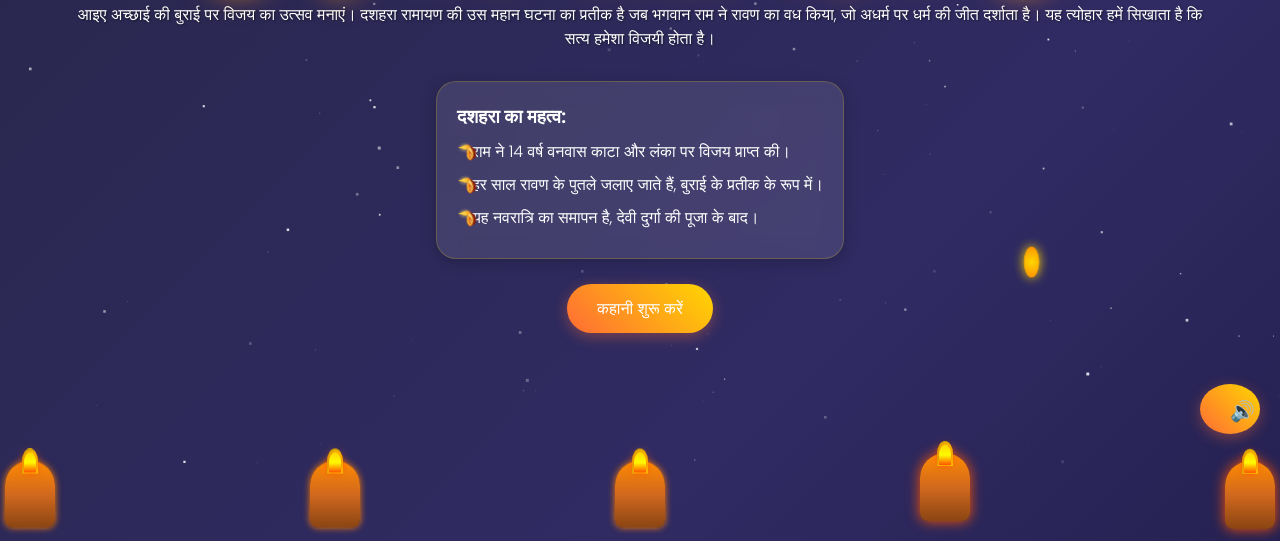
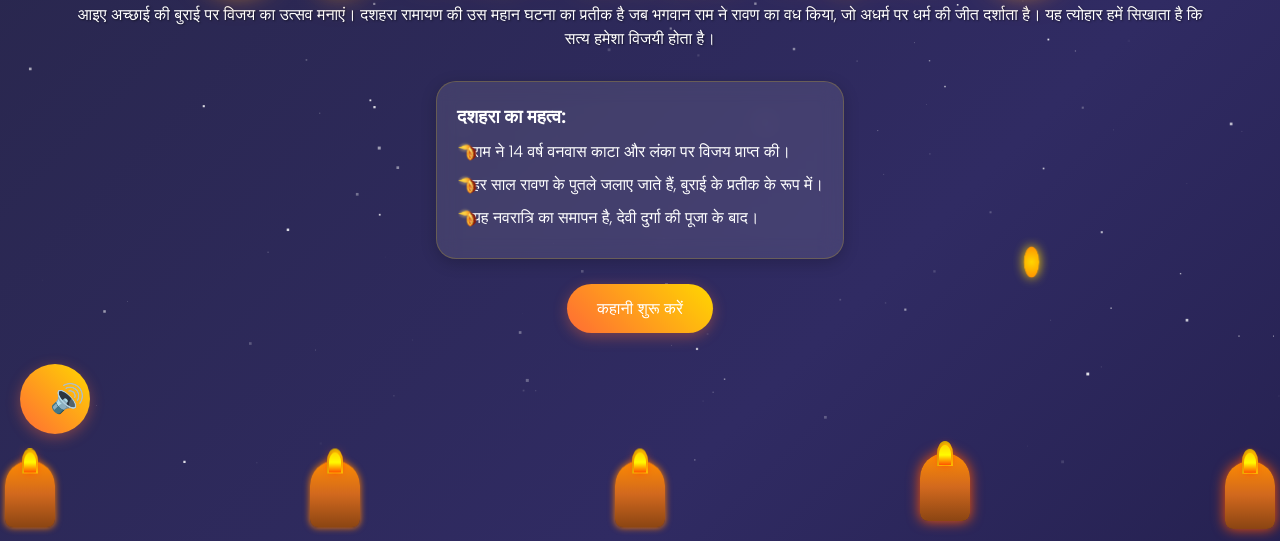
Before and after one commit to kapildev-dot/ramji, a plain HTML site: page index.html in a window 1280 px wide. Shown: the part 336-877 px from the top of the page. Drawn offline with Linux system fonts and the light colour scheme; animation ran at ten frames a second; a web font is replaced by a local one.

Commit message:
Update index.html

```diff
--- a/index.html
+++ b/index.html
@@ -31,7 +31,25 @@
     </audio>
 
     <!-- Audio Controls (Toggle for mute/unmute and play/pause) -->
-    <button id="audioToggle" style="position: fixed; bottom: 20px; right: 20px; z-index: 100; background: linear-gradient(45deg, #ff6b35, #ffd700); border: none; border-radius: 50%; width: 50px; height: 50px; cursor: pointer; font-size: 20px; color: white; box-shadow: 0 4px 15px rgba(255, 107, 53, 0.4);">🔊</button>
+
+<button id="audioToggle" style="
+    position: fixed;
+    bottom: 20px;
+    left: 20px;
+    z-index: 100;
+    background: linear-gradient(45deg, #ff6b35, #ffd700);
+    border: none;
+    border-radius: 50%;
+    width: 70px;
+    height: 70px;
+    cursor: pointer;
+    font-size: 28px;
+    color: white;
+    box-shadow: 0 6px 20px rgba(255, 107, 53, 0.5);
+">
+    🔊
+</button>
+
 
     <canvas id="fireworks-canvas"></canvas>
     <canvas id="stars-canvas"></canvas>
@@ -227,4 +245,5 @@
     </script>
 </body>
 
+
 </html>
```
